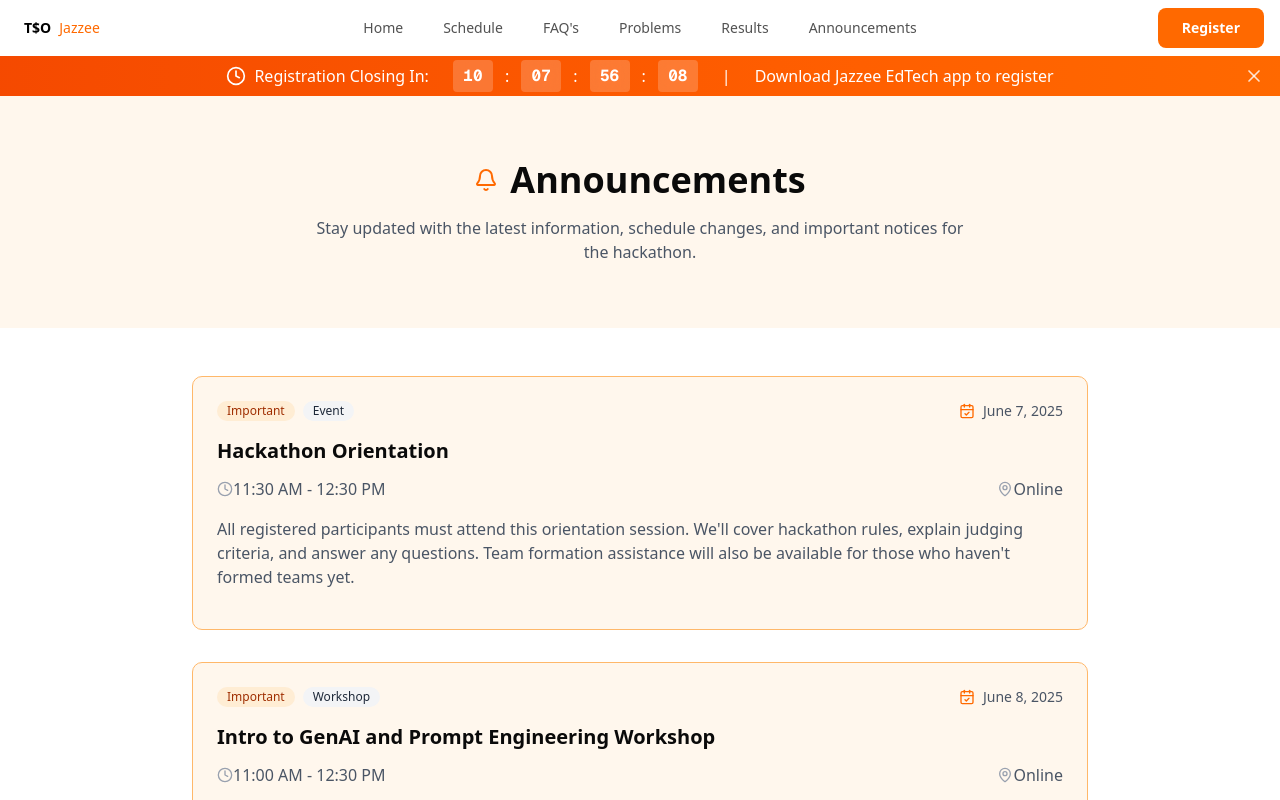
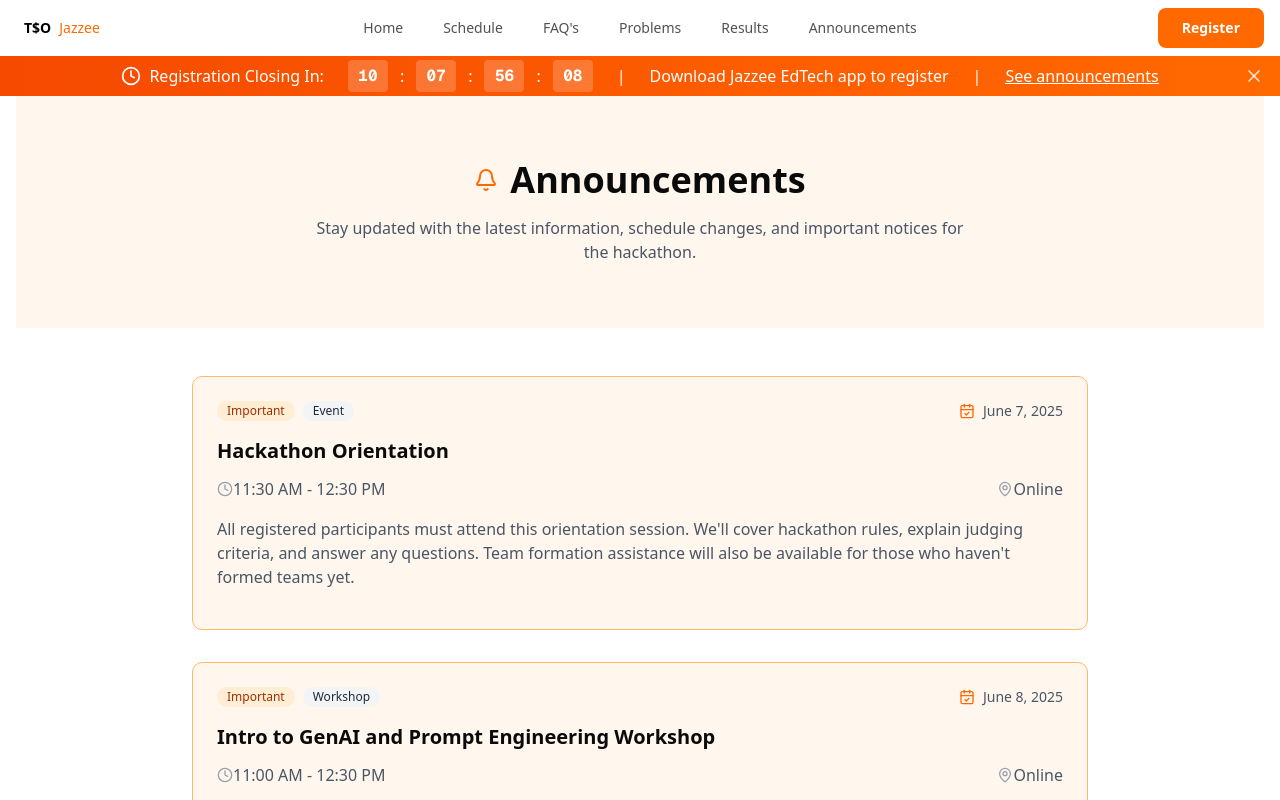
Before and after one commit to garunAMT/jazzee-hackathon, a Next.js app: page /announcements in a window 1280 px wide. Shown: the top 800 px of the page. Built offline with nearby package versions, Linux system fonts and the light colour scheme.

Commit message:
added link in banner

```diff
--- a/app/announcements/page.tsx
+++ b/app/announcements/page.tsx
@@ -67,7 +67,7 @@ export default function AnnouncementsPage() {
   })
 
   return (
-    <div className="flex flex-col min-h-screen">
+    <div className="flex flex-col min-h-screen px-4">
 
 
       <main className="flex-1">
--- a/components/shared/AnnouncementBanner.tsx
+++ b/components/shared/AnnouncementBanner.tsx
@@ -2,6 +2,7 @@
 
 import { useState, useEffect } from "react"
 import { X, Clock } from "lucide-react"
+import Link from "next/link"
 
 interface CountdownTimerProps {
   targetDate: Date
@@ -87,6 +88,12 @@ export function AnnouncementBanner() {
           <div>
             <span>Download Jazzee EdTech app to register</span>
           </div>
+
+
+          <div className="hidden md:block">|</div>
+          <div>
+            <span className="underline"><Link href={"/announcements"}>See announcements</Link></span>
+          </div>
         </div>
 
         <button
```
